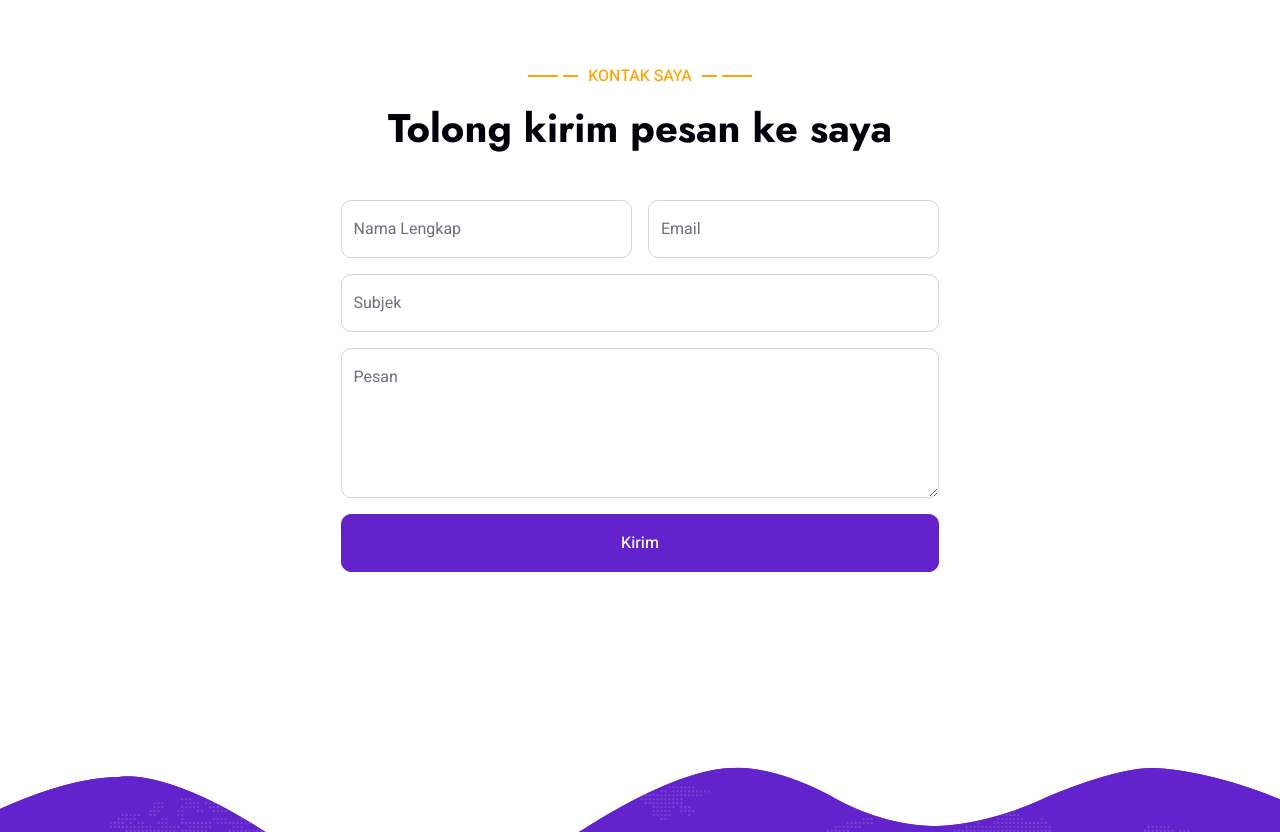
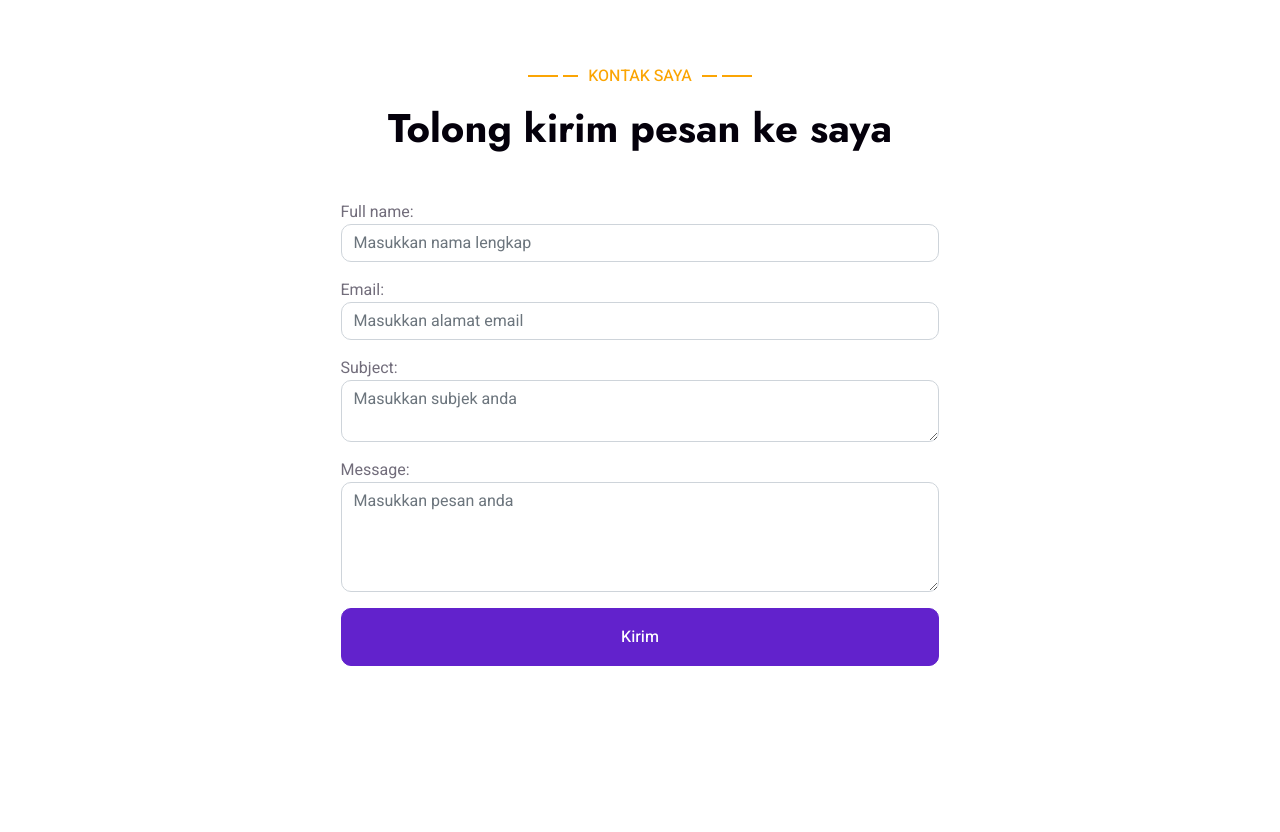
Before and after one commit to HusniArr/porto-gani, a Django app: page /contact in a window 1280 px wide. Shown: the part 625-1457 px from the top of the page. Run offline with Django 5.2, Linux system fonts and the light colour scheme; data that the repository does not hold is empty; some libraries are stand-ins or nearby versions.

Commit message:
pasang form validasi kontak pesan

```diff
--- a/portofolio/admin.py
+++ b/portofolio/admin.py
@@ -1,7 +1,7 @@
 from django.contrib import admin
 
 # Register your models here.
-from .models import Project, Tag, Gallery
+from .models import Project, Tag, Gallery, Contact, Subscriber
 
-myModels = [Project, Tag, Gallery]
+myModels = [Project, Tag, Gallery, Contact, Subscriber]
 admin.site.register(myModels)
--- a/portofolio/forms.py
+++ b/portofolio/forms.py
@@ -1,5 +1,5 @@
 from django import forms
-from .models import Project, Tag
+from .models import Project, Tag, Contact
 from django_ckeditor_5.widgets import CKEditor5Widget
 
 class ProjectForm(forms.ModelForm):
@@ -24,3 +24,48 @@
     class Meta:
         models = Tag
         fields = "__all__"
+
+
+class ContactForm(forms.ModelForm):
+
+   class Meta:
+       model = Contact
+       fields = ('full_name', 'email', 'subject', 'message')
+
+       widgets = {
+           'full_name': forms.TextInput(
+               attrs={
+                   'class': 'form-control',
+                   'required': True,
+                   'autocomplete': 'off',
+                   'placeholder': 'Masukkan nama lengkap'
+               }
+           ),
+            'email': forms.TextInput(
+               attrs={
+                   'class': 'form-control',
+                   'type': 'email',
+                   'required': True,
+                   'autocomplete': 'off',
+                   'placeholder': 'Masukkan alamat email'
+               }
+           ),
+            'subject': forms.Textarea(
+               attrs={
+                   'class': 'form-control',
+                   'required': True,
+                   'autocomplete': 'off',
+                   'placeholder': 'Masukkan subjek anda',
+                   'rows': 2
+               }
+           ),
+            'message': forms.Textarea(
+               attrs={
+                   'class': 'form-control',
+                   'required': True,
+                   'autocomplete': 'off',
+                   'placeholder': 'Masukkan pesan anda',
+                   'rows': 4
+               }
+           ),
+       }
--- a/portofolio/models.py
+++ b/portofolio/models.py
@@ -1,6 +1,7 @@
 from django.db import models
 from django_ckeditor_5.fields import CKEditor5Field
 from mimetypes import guess_type
+from django.utils import timezone
 
 # Create your models here.
 class Tag(models.Model):
@@ -23,3 +24,14 @@
             return "image"
         elif(type_tuple[0]).__contains__("video"):
             return "video"
+
+class Contact(models.Model):
+    full_name = models.CharField(max_length=200)
+    email = models.CharField(max_length=255, default='')
+    subject = models.CharField(max_length=400)
+    message = models.TextField()
+    created_at = models.DateTimeField(default=timezone.now())
+
+class Subscriber(models.Model):
+    email = models.CharField(max_length=255, default='')
+    created_at = models.DateTimeField(auto_now_add=True)
--- a/portofolio/views.py
+++ b/portofolio/views.py
@@ -1,7 +1,10 @@
 from django.shortcuts import render
 from django.http import HttpResponse
 from django.template import loader
-from .models import Project, Gallery
+from .models import Project, Gallery, Contact
+from .forms import ContactForm
+from django.shortcuts import redirect, render
+from django.utils import timezone
 
 # Create your views here.
 def index(request):
@@ -51,11 +54,26 @@
     }
     return HttpResponse(template.render(context, request))
 
+
 def contact(request):
-    template = loader.get_template("contact/index.html")
-    galleries = Gallery.objects.all()
-    context = {
-        "title" : "Contact Page",
-        "galleries": galleries
-    }
-    return HttpResponse(template.render(context, request))
+
+    if request.method == "POST":
+        form = ContactForm(request.POST)
+        if form.is_valid():
+
+            full_name = request.POST.get('full_name')
+            email = request.POST.get('email')
+            subject = request.POST.get('subject')
+            message = request.POST.get('message')
+
+            contact = Contact.objects.create(
+                full_name = full_name,
+                email = email,
+                subject = subject,
+                message = message
+            )
+            contact.save()
+            return redirect('/contact')
+    else:
+        form = ContactForm()
+        return render(request, 'contact/index.html', {'form': form, 'title':  'Contact Page'})
--- a/templates/contact/index.html
+++ b/templates/contact/index.html
@@ -27,32 +27,10 @@
         <div class="row justify-content-center">
             <div class="col-lg-7">
                 <div class="wow fadeInUp" data-wow-delay="0.3s">
-                    <form>
+                    <form method="POST" action="{% url 'contact' %}">
+                        {% csrf_token %}
                         <div class="row g-3">
-                            <div class="col-md-6">
-                                <div class="form-floating">
-                                    <input type="text" class="form-control" id="name" placeholder="Your Name">
-                                    <label for="name">Nama Lengkap</label>
-                                </div>
-                            </div>
-                            <div class="col-md-6">
-                                <div class="form-floating">
-                                    <input type="email" class="form-control" id="email" placeholder="Your Email">
-                                    <label for="email">Email</label>
-                                </div>
-                            </div>
-                            <div class="col-12">
-                                <div class="form-floating">
-                                    <input type="text" class="form-control" id="subject" placeholder="Subject">
-                                    <label for="subject">Subjek</label>
-                                </div>
-                            </div>
-                            <div class="col-12">
-                                <div class="form-floating">
-                                    <textarea class="form-control" placeholder="Leave a message here" id="message" style="height: 150px"></textarea>
-                                    <label for="message">Pesan</label>
-                                </div>
-                            </div>
+                            {{ form }}
                             <div class="col-12">
                                 <button class="btn btn-primary w-100 py-3" type="submit">Kirim</button>
                             </div>
--- a/templates/home/index.html
+++ b/templates/home/index.html
@@ -129,8 +129,8 @@
         <div class="row justify-content-center">
             <div class="col-lg-7 text-center">
                 <p class="section-title text-white justify-content-center"><span></span>Newsletter<span></span></p>
-                <h1 class="text-center text-white mb-4">Stay Always In Touch</h1>
-                <p class="text-white mb-4">Diam dolor diam ipsum et tempor sit. Aliqu diam amet diam et eos labore. Clita erat ipsum et lorem et sit sed stet lorem sit clita duo justo</p>
+                <h1 class="text-center text-white mb-4">Tetap selalu berhubungan</h1>
+                <p class="text-white mb-4">Silahkan kirimkan email anda yang nantinya akan ada notifikasi terkait informasi atau kegiatan terbaru lainnya</p>
                 <div class="position-relative w-100 mt-3">
                     <input class="form-control border-0 rounded-pill w-100 ps-4 pe-5" type="text" placeholder="Enter Your Email" style="height: 48px;">
                     <button type="button" class="btn shadow-none position-absolute top-0 end-0 mt-1 me-2"><i class="fa fa-paper-plane text-primary fs-4"></i></button>
--- a/templates/partials/navbar.html
+++ b/templates/partials/navbar.html
@@ -1,5 +1,5 @@
 <nav class="navbar navbar-expand-lg navbar-light px-4 px-lg-5 py-3 py-lg-0">
-    <a href="/" class="navbar-brand p-0">
+    <a href="{% url 'index' %}" class="navbar-brand p-0">
         <h1 class="m-0">Abdul Gani, S.Kom</h1>
         <!-- <img src="img/logo.png" alt="Logo"> -->
     </a>
@@ -9,15 +9,15 @@
     <div class="collapse navbar-collapse" id="navbarCollapse">
         <div class="navbar-nav mx-auto py-0">
             {% url 'home' as url %}
-            <a href="home" class="nav-item nav-link {% if request.path == url %}active{% endif%}">Beranda</a>
+            <a href="{% url 'index' %}" class="nav-item nav-link {% if request.path == url %}active{% endif%}">Beranda</a>
             {% url 'about' as url %}
-            <a href="about" class="nav-item nav-link {% if request.path == url %}active{% endif%}">Tentang Saya</a>
+            <a href="{% url 'about' %}" class="nav-item nav-link {% if request.path == url %}active{% endif%}">Tentang Saya</a>
             {% url 'service' as url %}
-            <a href="service" class="nav-item nav-link {% if request.path == url %}active{% endif%}">Layanan</a>
+            <a href="{% url 'service' %}" class="nav-item nav-link {% if request.path == url %}active{% endif%}">Layanan</a>
             {% url 'project' as url %}
-            <a href="project" class="nav-item nav-link {% if request.path == url %}active{% endif%}">Portofolio</a>
+            <a href="{% url 'project' %}" class="nav-item nav-link {% if request.path == url %}active{% endif%}">Portofolio</a>
             {% url 'contact' as url %}
-            <a href="contact" class="nav-item nav-link {% if request.path == url %}active{% endif%}">Kontak</a>
+            <a href="{% url 'contact' %}" class="nav-item nav-link {% if request.path == url %}active{% endif%}">Kontak</a>
         </div>
     </div>
 </nav>
```
Also changed, not shown: portofolio/migrations/0008_contact_subscriber.py (added), portofolio/migrations/0009_contact_email_subscriber_email.py (added).
